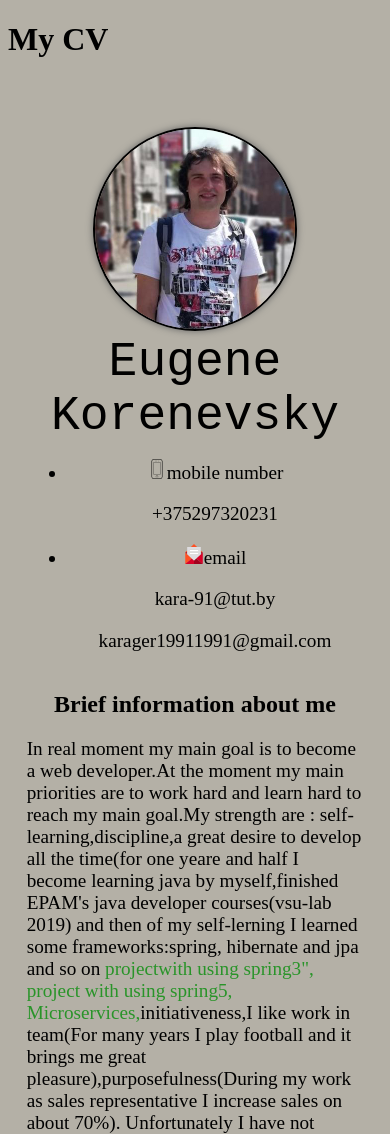
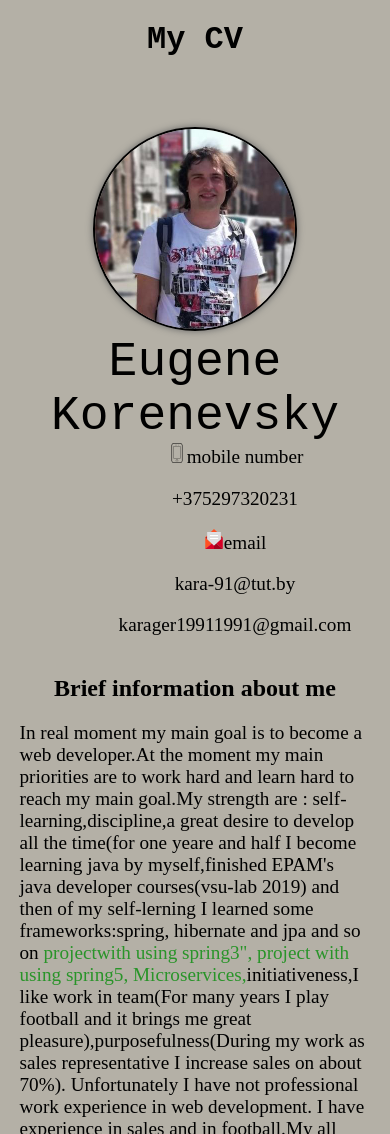
Before and after one commit to Eugene-Korenevsky/rsschool-cv, a plain HTML site: page index.html in a window 390 px wide. Shown: the top 1134 px of the page. Drawn offline with Linux system fonts and the light colour scheme.

Commit message:
feat: add new styles

```diff
--- a/style.css
+++ b/style.css
@@ -1,5 +1,11 @@
 body {
     background-color: rgb(180, 176, 166);
+    margin: auto;
+}
+
+header {
+    text-align: center;
+    font-family: 'Courier New', Courier, monospace;
 }
 
 main {
@@ -11,7 +17,7 @@ main {
     padding-top: 4%;
 }
 
-.contact {
+.contacts {
     display: flex;
     flex-direction: row;
     align-items: stretch;
@@ -20,11 +26,13 @@ main {
 }
 
 .email {
+    list-style-type: none;
     text-align: center;
     width: 50%;
 }
 
 .number {
+    list-style-type: none;
     text-align: center;
     width: 50%;
 }
@@ -81,8 +89,9 @@ h2 {
     img {
         width: 200px;
     }
-    .contact {
+    .contacts {
         flex-direction: column;
+        align-items: center;
         width: 100%;
     }
     .email {
```
